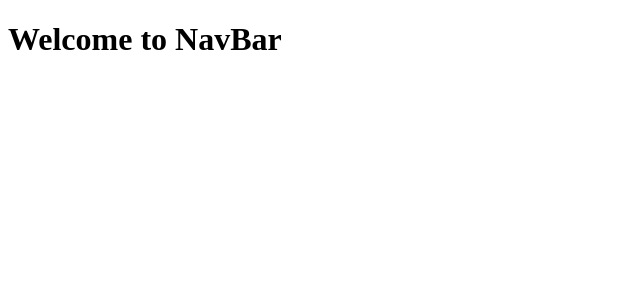
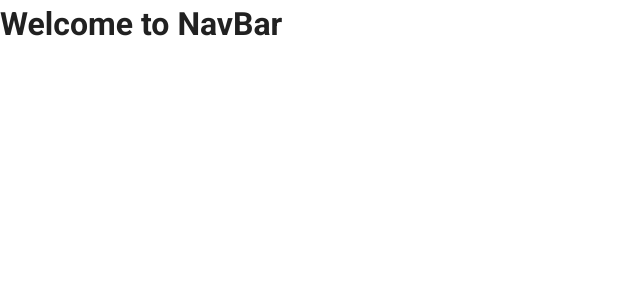
Before and after one commit to anoobbava/todo_vue_app, a Vue app: page /#/ in a window 1280 px wide. Shown: the top 300 px of the page, without its empty margins (0-640 px from the left). Built offline with nearby package versions, Linux system fonts and the light colour scheme.

Commit message:
Added vuetify for the app

```diff
--- a/public/index.html
+++ b/public/index.html
@@ -6,6 +6,8 @@
     <meta name="viewport" content="width=device-width,initial-scale=1.0">
     <link rel="icon" href="<%= BASE_URL %>favicon.ico">
     <title>todo_vue_app</title>
+    <link rel="stylesheet" href="https://fonts.googleapis.com/css?family=Roboto:100,300,400,500,700,900">
+    <link rel="stylesheet" href="https://cdn.jsdelivr.net/npm/@mdi/font@latest/css/materialdesignicons.min.css">
   </head>
   <body>
     <noscript>
--- a/src/App.vue
+++ b/src/App.vue
@@ -1,5 +1,21 @@
 <template>
-  <div id="app">
-    <router-view/>
-  </div>
+  <v-app>
+    <v-content>
+      <NavBar/>
+    </v-content>
+  </v-app>
 </template>
+
+<script>
+import NavBar from '@/components/NavBar'
+
+export default {
+  name: 'App',
+  components: {
+    NavBar
+  },
+  data: () => ({
+    //
+  })
+}
+</script>
--- a/src/main.js
+++ b/src/main.js
@@ -2,11 +2,13 @@
 import App from './App.vue'
 import router from './router'
 import store from './store'
+import vuetify from './plugins/vuetify'
 
 Vue.config.productionTip = false
 
 new Vue({
   router,
   store,
+  vuetify,
   render: h => h(App)
 }).$mount('#app')
--- /dev/null
+++ b/src/plugins/vuetify.js
@@ -0,0 +1,10 @@
+import Vue from 'vue'
+import Vuetify from 'vuetify/lib'
+
+Vue.use(Vuetify)
+
+export default new Vuetify({
+  icons: {
+    iconfont: 'mdi'
+  }
+})
--- a/src/views/Home.vue
+++ b/src/views/Home.vue
@@ -1,13 +1,11 @@
 <template>
-    <NavBar/>
+  <NavBar />
 </template>
 
 <script>
-// @ is an alias to /src
-import NavBar from '@/components/NavBar.vue'
+import NavBar from '@/components/NavBar'
 
 export default {
-  name: 'home',
   components: {
     NavBar
   }
```
Also changed, not shown: package.json (+6 -1 lines), src/assets/logo.svg (added), 1 other file (tests, documents, lock files or other folders).
